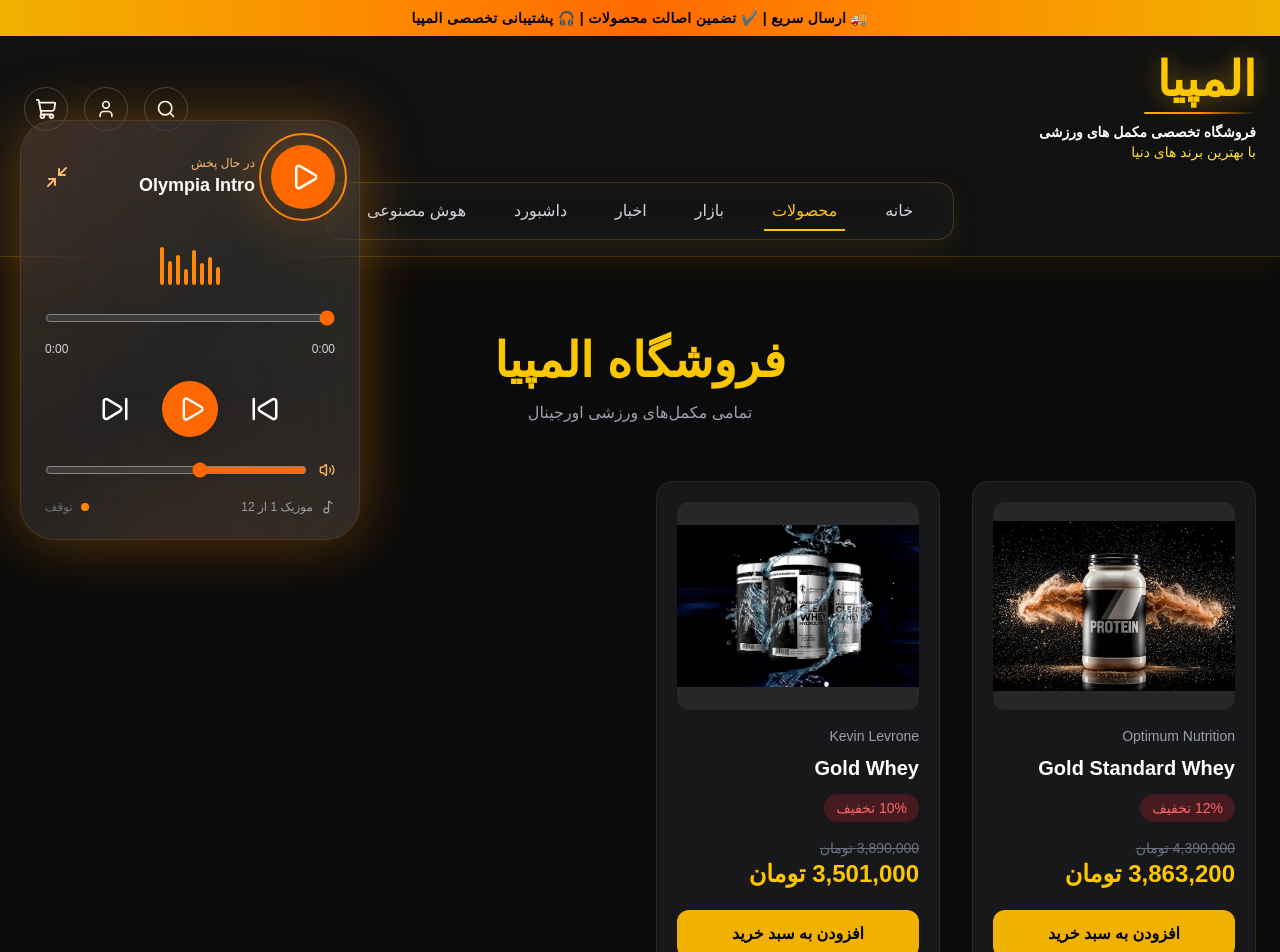
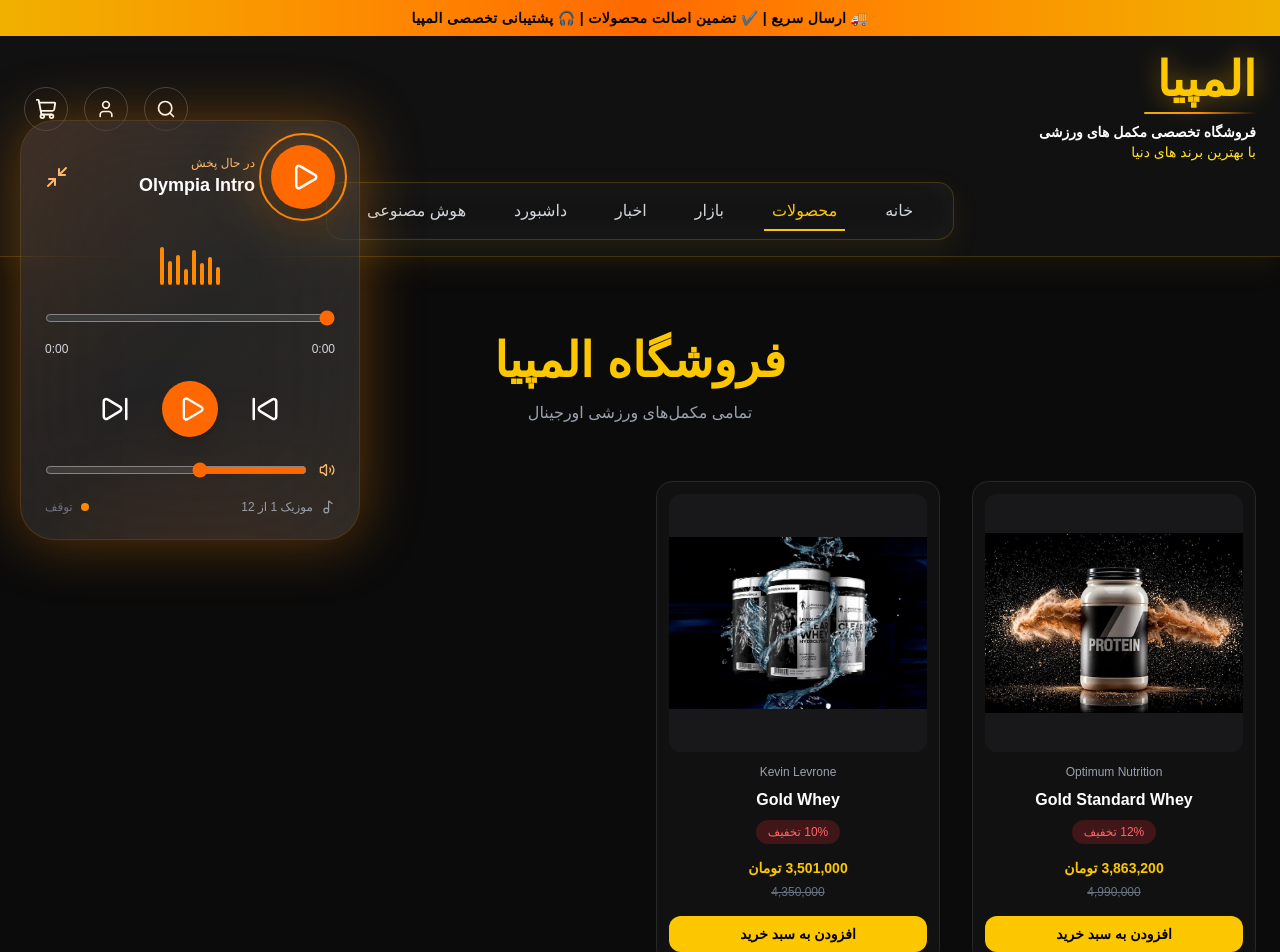
Before and after one commit to roozamoe1-a11y/olympia, a Next.js app: page /products in a window 1280 px wide. Shown: the top 952 px of the page. Built offline with nearby package versions, Linux system fonts and the light colour scheme.

Commit message:
fix product card

```diff
--- a/app/components/products/ProductCard.tsx
+++ b/app/components/products/ProductCard.tsx
@@ -5,84 +5,100 @@
 import { useCart } from "@/app/context/CartContext";
 import type { Product } from "@/app/data/products";
 
-type ProductCardProps = {
+
+type Props = {
   product: Product;
 };
 
-export default function ProductCard({ product }: ProductCardProps) {
+
+export default function ProductCard({ product }: Props) {
+
   const { addToCart } = useCart();
 
-  const hasDiscount =
-    product.discount && product.discount > 0;
 
-  const finalPrice = hasDiscount
-    ? product.price - (product.price * product.discount!) / 100
+  const finalPrice = product.discount
+    ? product.price - (product.price * product.discount) / 100
     : product.price;
 
+
   return (
+
     <div
       className="
       group
       rounded-2xl
+      bg-[#111]
       border
       border-zinc-800
-      bg-zinc-900
-      p-5
+      overflow-hidden
+      p-3
       transition-all
       duration-300
       hover:-translate-y-2
-      hover:border-yellow-500
       "
     >
 
       <Link href={`/products/${product.id}`}>
 
-        <div className="relative mb-4 h-52 overflow-hidden rounded-xl bg-zinc-800">
+        <div
+          className="
+          relative
+          w-full
+          aspect-square
+          rounded-xl
+          overflow-hidden
+          bg-zinc-900
+          "
+        >
 
           <Image
             src={product.image}
             alt={product.name}
             fill
+            sizes="(max-width:768px) 50vw, 25vw"
             className="
             object-contain
+            group-hover:scale-105
             transition-transform
             duration-300
-            group-hover:scale-110
             "
           />
 
         </div>
 
 
-        <p className="text-sm text-gray-400">
+        <div className="mt-3 text-center">
+
+          <p className="text-xs text-gray-400">
             {product.brand}
           </p>
 
 
-        <h3 className="
+          <h3
+            className="
+            text-white
+            font-bold
+            text-sm
+            md:text-base
             mt-2
-        text-xl
-        font-bold
-        text-white
-        ">
+            line-clamp-2
+            "
+          >
             {product.name}
           </h3>
 
 
-      </Link>
-
-
-      {hasDiscount && (
+          {product.discount && (
             <span
               className="
-          mt-3
               inline-block
+              mt-2
+              px-3
+              py-1
               rounded-full
               bg-red-500/20
-          px-3
-          py-1
-          text-sm
               text-red-400
+              text-xs
               "
             >
               {product.discount}% تخفیف
@@ -90,70 +106,61 @@
           )}
 
 
+          <div className="mt-3">
 
-      <div className="mt-4">
+            <span
+              className="
+              text-yellow-400
+              font-bold
+              text-sm
+              "
+            >
+              {finalPrice.toLocaleString()}
+              {" "}
+              تومان
+            </span>
 
-        {hasDiscount && (
-          <p className="
-          text-sm
+
+            {product.oldPrice && (
+              <div
+                className="
+                text-xs
                 text-gray-500
                 line-through
-          ">
-            {product.price.toLocaleString()}
-            {" "}
-            تومان
-          </p>
+                mt-1
+                "
+              >
+                {product.oldPrice.toLocaleString()}
+              </div>
             )}
 
+          </div>
 
-        <p className="
-        text-2xl
+        </div>
+
+      </Link>
+
+
+      <button
+        onClick={() => addToCart(product)}
+        className="
+        mt-4
+        w-full
+        rounded-xl
+        py-2
+        bg-yellow-400
+        text-black
         font-bold
-        text-yellow-400
-        ">
-          {Math.round(finalPrice).toLocaleString()}
-          {" "}
-          تومان
-        </p>
+        text-sm
+        hover:bg-yellow-300
+        transition
+        "
+      >
+        افزودن به سبد خرید
+      </button>
 
 
     </div>
 
-
-
-      <button
-        disabled={!product.stock}
-        onClick={() => addToCart(product)}
-        className={`
-        mt-5
-        w-full
-        rounded-xl
-        py-3
-        font-bold
-        transition-all
-
-        ${
-          product.stock
-          ?
-          "bg-yellow-500 text-black hover:bg-yellow-400"
-          :
-          "cursor-not-allowed bg-zinc-700 text-gray-400"
-        }
-
-        `}
-      >
-
-        {
-          product.stock
-          ?
-          "افزودن به سبد خرید"
-          :
-          "ناموجود"
-        }
-
-      </button>
-
-
-    </div>
   );
 }
```
Lines whose indentation alone changed are shown as unchanged.
